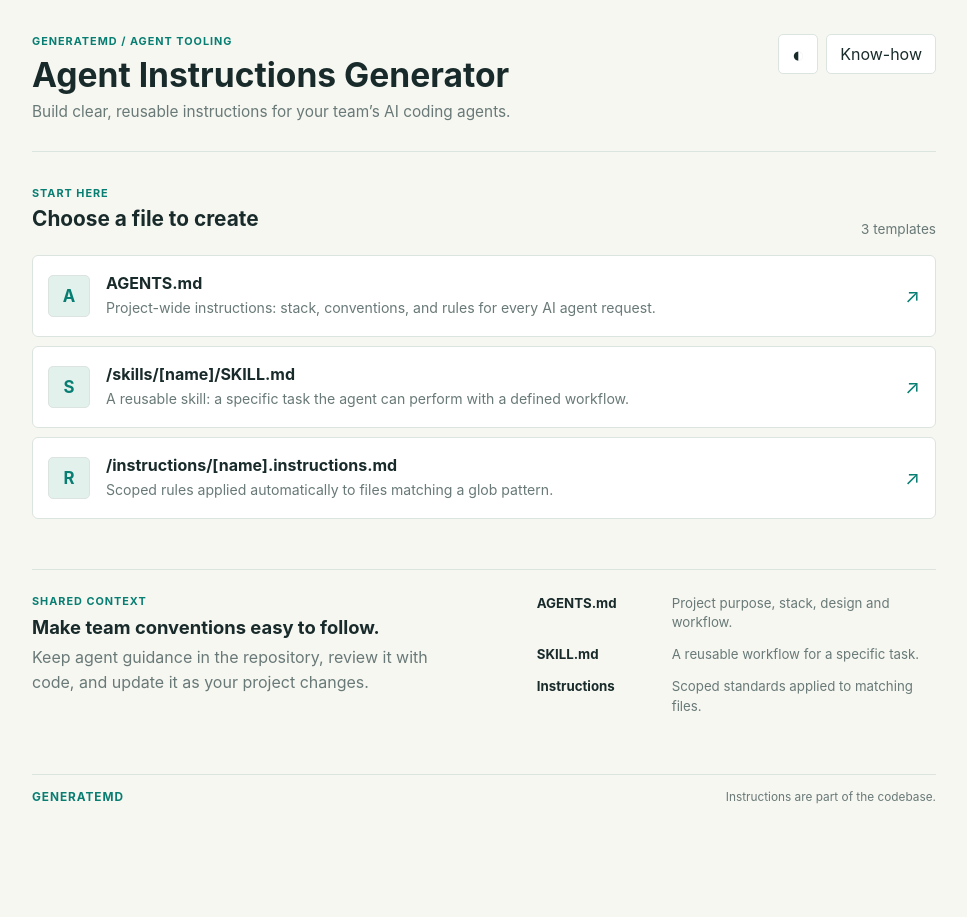
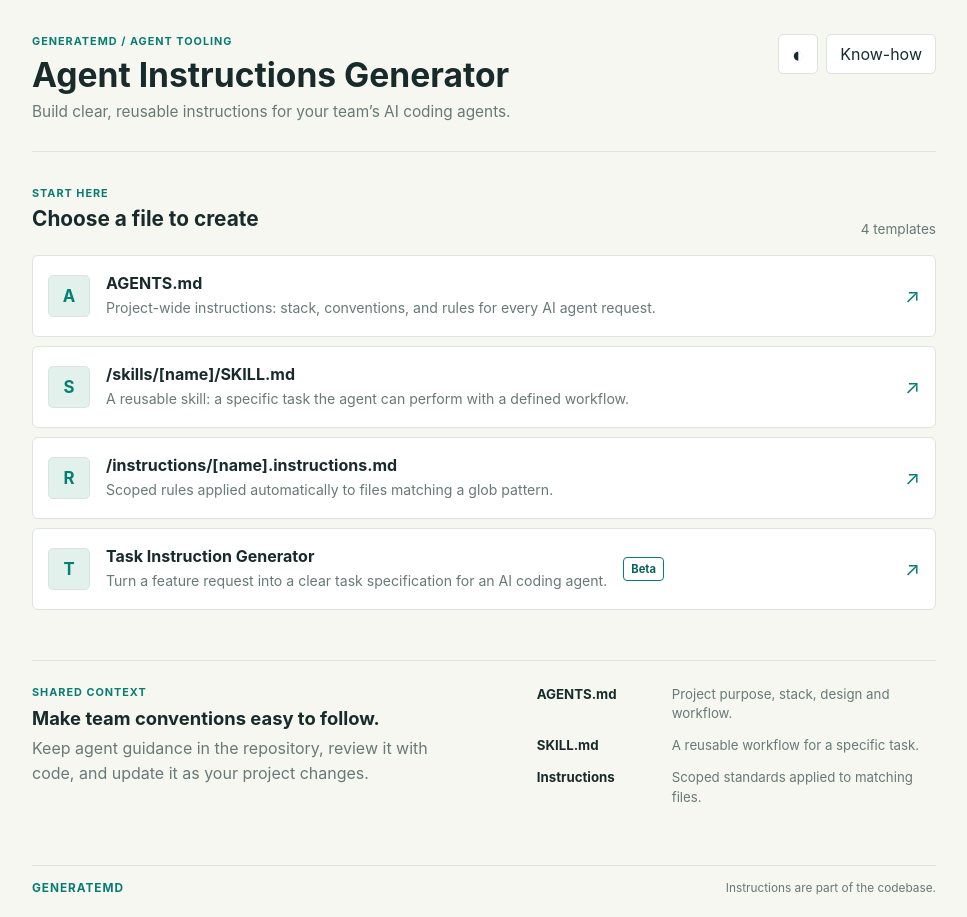
Before and after one commit to robertasvi/generatemd, an Angular app in the folder app/: page / in a window 1280 px wide. Shown: the whole page, without its empty margins (156-1123 px from the left). Before the commit the page ends 826 px from the top, so only its background shows below. Built offline with nearby package versions, Linux system fonts and the light colour scheme.

Commit message:
Add feature

```diff
--- a/app/src/app/app.css
+++ b/app/src/app/app.css
@@ -57,6 +57,7 @@ h2 { margin-bottom: 5px; font-size: 1.3rem; line-height: 1.3; font-weight: 680;
 .template-name { font-weight: 700; }
 .template-description, .destination { color: var(--muted); font-size: .88rem; line-height: 1.5; }
 .template-name, .template-description { overflow-wrap: anywhere; }
+.beta-label { flex: 0 0 auto; padding: 4px 7px; border: 1px solid var(--accent); border-radius: 4px; color: var(--accent-strong); font-size: .7rem; font-weight: 700; }
 .template-arrow { margin-left: auto; color: var(--accent); font-size: 1.2rem; }
 .why-section { display: grid; grid-template-columns: minmax(0, 1fr) minmax(240px, .85fr); gap: 35px; margin-top: 40px; padding: 24px 0 20px; border-top: 1px solid var(--line); }
 .why-intro h2 { max-width: 370px; font-size: 1.15rem; }
--- a/app/src/app/app.html
+++ b/app/src/app/app.html
@@ -20,16 +20,17 @@
           <p class="eyebrow">START HERE</p>
           <h2 id="template-heading">Choose a file to create</h2>
         </div>
-        <span class="step-count">3 templates</span>
+        <span class="step-count">{{ templates.length }} templates</span>
       </div>
       <div class="template-list">
         @for (template of templates; track template.id) {
           <button class="template-option" type="button" (click)="selectTemplate(template)">
-            <span class="template-mark" aria-hidden="true">{{ template.id === 'agents' ? 'A' : template.id === 'skill' ? 'S' : 'R' }}</span>
+            <span class="template-mark" aria-hidden="true">{{ template.id === 'agents' ? 'A' : template.id === 'skill' ? 'S' : template.id === 'task' ? 'T' : 'R' }}</span>
             <span class="template-copy">
               <span class="template-name">{{ template.name }}</span>
               <span class="template-description">{{ template.description }}</span>
             </span>
+            @if (template.isBeta) { <span class="beta-label">Beta</span> }
             <span class="template-arrow" aria-hidden="true">↗</span>
           </button>
         }
--- a/app/src/app/generator.ts
+++ b/app/src/app/generator.ts
@@ -1,4 +1,4 @@
-export type TemplateId = 'agents' | 'skill' | 'rule';
+export type TemplateId = 'agents' | 'skill' | 'rule' | 'task';
 export type QuestionType = 'text' | 'textarea';
 
 export interface GeneratorQuestion {
@@ -27,6 +27,7 @@ export interface GeneratorTemplate {
   description: string;
   destination: string;
   wizard?: boolean;
+  isBeta?: boolean;
   examples: TemplateExample[];
   questions: GeneratorQuestion[];
   generate(answers: Record<string, string>): GeneratedFile;
@@ -120,6 +121,31 @@ export const TEMPLATES: GeneratorTemplate[] = [
       body: `---\napplyTo: "${(answers['apply'] ?? '').trim().replace(/"/g, '\\"')}"\n---\n\n${/^#\s/.test((answers['rules'] ?? '').trim()) ? (answers['rules'] ?? '').trim() : `# ${(answers['name'] ?? '').trim()}\n\n${bullets(answers['rules'] ?? '')}`}\n`,
     }),
   },
+  {
+    id: 'task',
+    name: 'Task Instruction Generator',
+    description: 'Turn a feature request into a clear task specification for an AI coding agent.',
+    destination: 'Save as task-instructions.md in the repository or feature workspace.',
+    isBeta: true,
+    examples: [],
+    questions: [
+      { id: 'description', label: 'Description', type: 'textarea', placeholder: 'Describe the feature, user need, and important context.' },
+      { id: 'files', label: 'Files in scope', type: 'textarea', placeholder: 'List files or directories the implementation should touch.' },
+      { id: 'acceptance', label: 'Acceptance criteria', type: 'textarea', placeholder: 'Describe observable behavior that defines completion.' },
+      { id: 'tests', label: 'Acceptance test criteria', type: 'textarea', placeholder: 'List the tests or verification required to accept the change.' },
+      { id: 'steps', label: 'Steps', type: 'textarea', placeholder: 'Outline the implementation sequence.' },
+    ],
+    generate: answers => {
+      const sections = [
+        ['Description', 'description'],
+        ['Files in scope', 'files'],
+        ['Acceptance criteria', 'acceptance'],
+        ['Acceptance test criteria', 'tests'],
+        ['Steps', 'steps'],
+      ].map(([title, id]) => `## ${title}\n\n${(answers[id] ?? '').trim()}`);
+      return { path: 'task-instructions.md', body: `# Task Instructions\n\n${sections.join('\n\n')}\n` };
+    },
+  },
 ];
 
 export const generateFile = (templateId: TemplateId, answers: Record<string, string>): GeneratedFile => {
```
Also changed, not shown: 1 other file (tests, documents, lock files or other folders).
